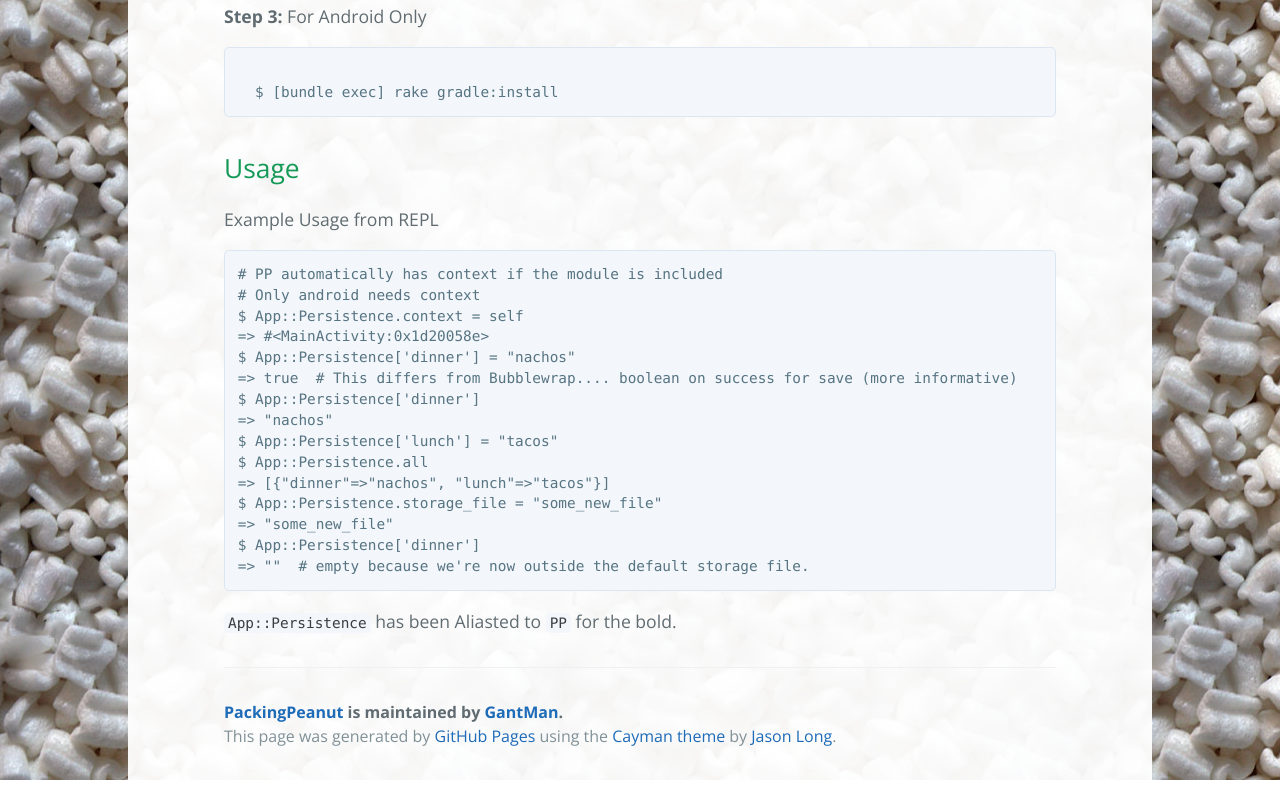
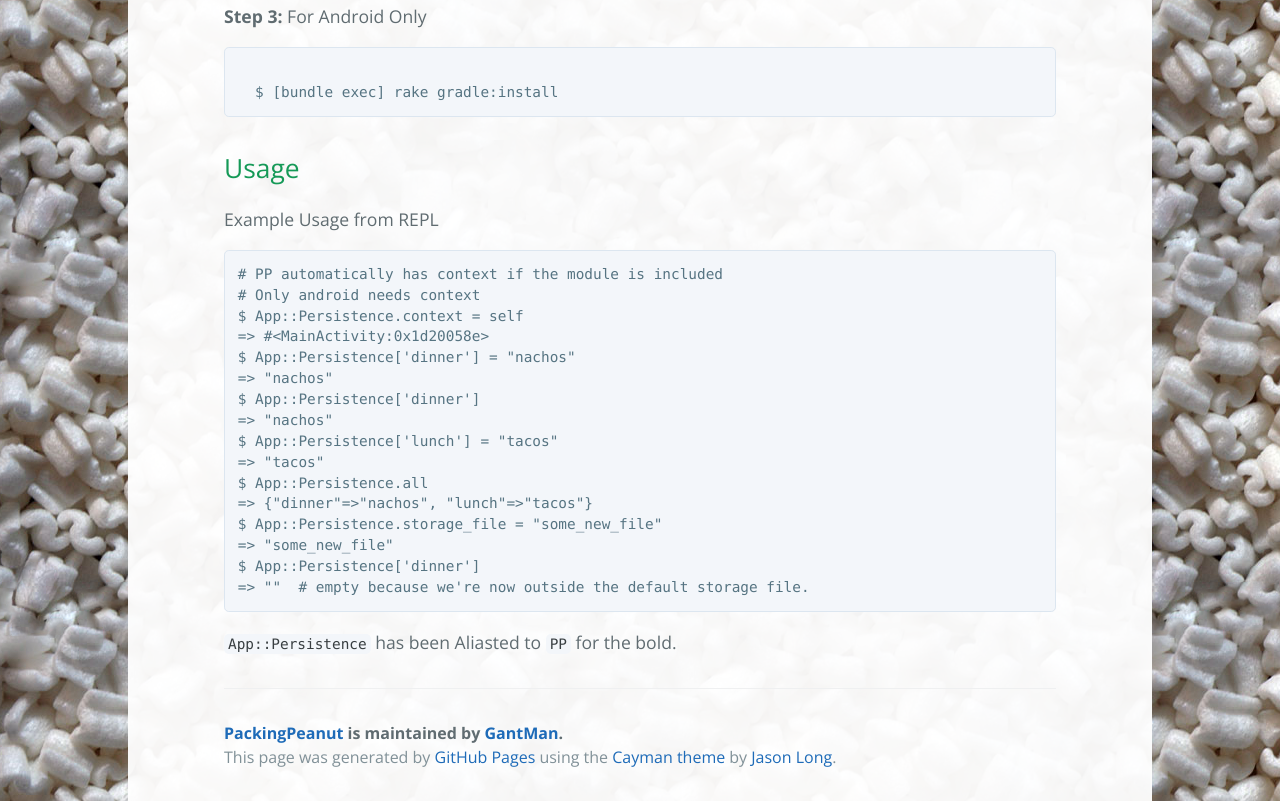
Before and after one commit to GantMan/PackingPeanut, a plain HTML site: page index.html in a window 1280 px wide. Shown: the part 1446-2247 px from the top of the page. Before the commit the page ends 2226 px from the top, so only its background shows below. Drawn offline with nearby package versions, Linux system fonts and the light colour scheme.

Commit message:
Update index.html

```diff
--- a/index.html
+++ b/index.html
@@ -56,12 +56,13 @@
 $ App::Persistence.context = self
 =&gt; #&lt;MainActivity:0x1d20058e&gt;
 $ App::Persistence['dinner'] = "nachos"
-=&gt; true  # This differs from Bubblewrap.... boolean on success for save (more informative)
+=&gt; "nachos"
 $ App::Persistence['dinner']
 =&gt; "nachos"
 $ App::Persistence['lunch'] = "tacos"
+=&gt; "tacos"
 $ App::Persistence.all
-=&gt; [{"dinner"=&gt;"nachos", "lunch"=&gt;"tacos"}]
+=&gt; {"dinner"=&gt;"nachos", "lunch"=&gt;"tacos"}
 $ App::Persistence.storage_file = "some_new_file"
 =&gt; "some_new_file"
 $ App::Persistence['dinner']
```
